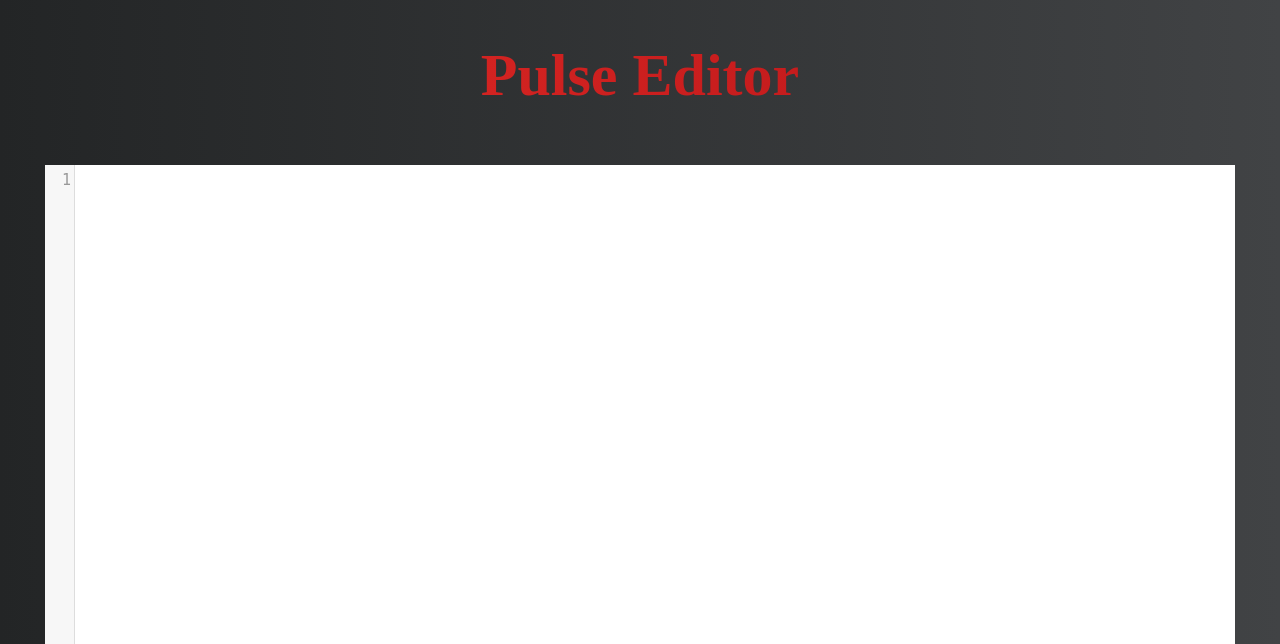
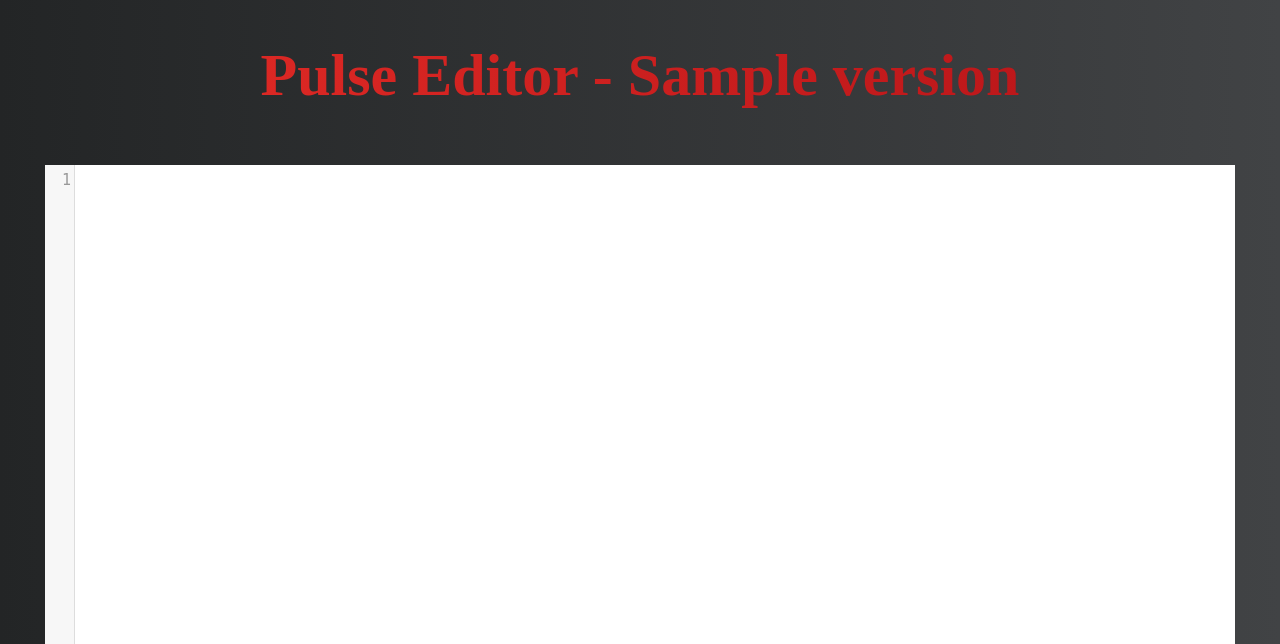
Before and after one commit to dhairyaj/Embedded-Editor, a Flask app: template templates/index.html in a window 1280 px wide. Shown: the top 644 px of the page. Run offline with Flask 2, Linux system fonts and the light colour scheme; the template is opened without the code that fills it: most values are stand-ins (such as "Sample title", 1, 10 or a date in 2020); some web fonts are replaced.

Commit message:
Add version, clear screen

```diff
--- a/app.py
+++ b/app.py
@@ -14,7 +14,11 @@ app.config['SESSION_TYPE'] = 'filesystem'
 def index():
 
 	if request.method == 'GET':
-		return render_template('index.html')
+		version = subprocess.getoutput('./pulse version')
+
+		version = version.split("\n")[3]
+
+		return render_template('index.html', version=version)
 
 @app.route('/run', methods=['POST'])
 def run():
--- a/static/js/main.js
+++ b/static/js/main.js
@@ -29,6 +29,10 @@ $("#submit").click(function() {
 			dataType: "json",
 			data: {"code": code, "filename": filename},
 			success: function(result) {
+				if(result.icon == 'success') {
+					$("#code").val("");
+					$("#filename").val("");
+				}
 				Swal.fire({
 					icon: result.icon,
 					title: result.title,
--- a/templates/index.html
+++ b/templates/index.html
@@ -20,7 +20,7 @@
 	</head>
 	<body>
 
-		<h2>Pulse Editor</h2>
+		<h2>Pulse Editor - {{version}}</h2>
 		<article>
 			<div>
 				<textarea id="code"></textarea>
```
